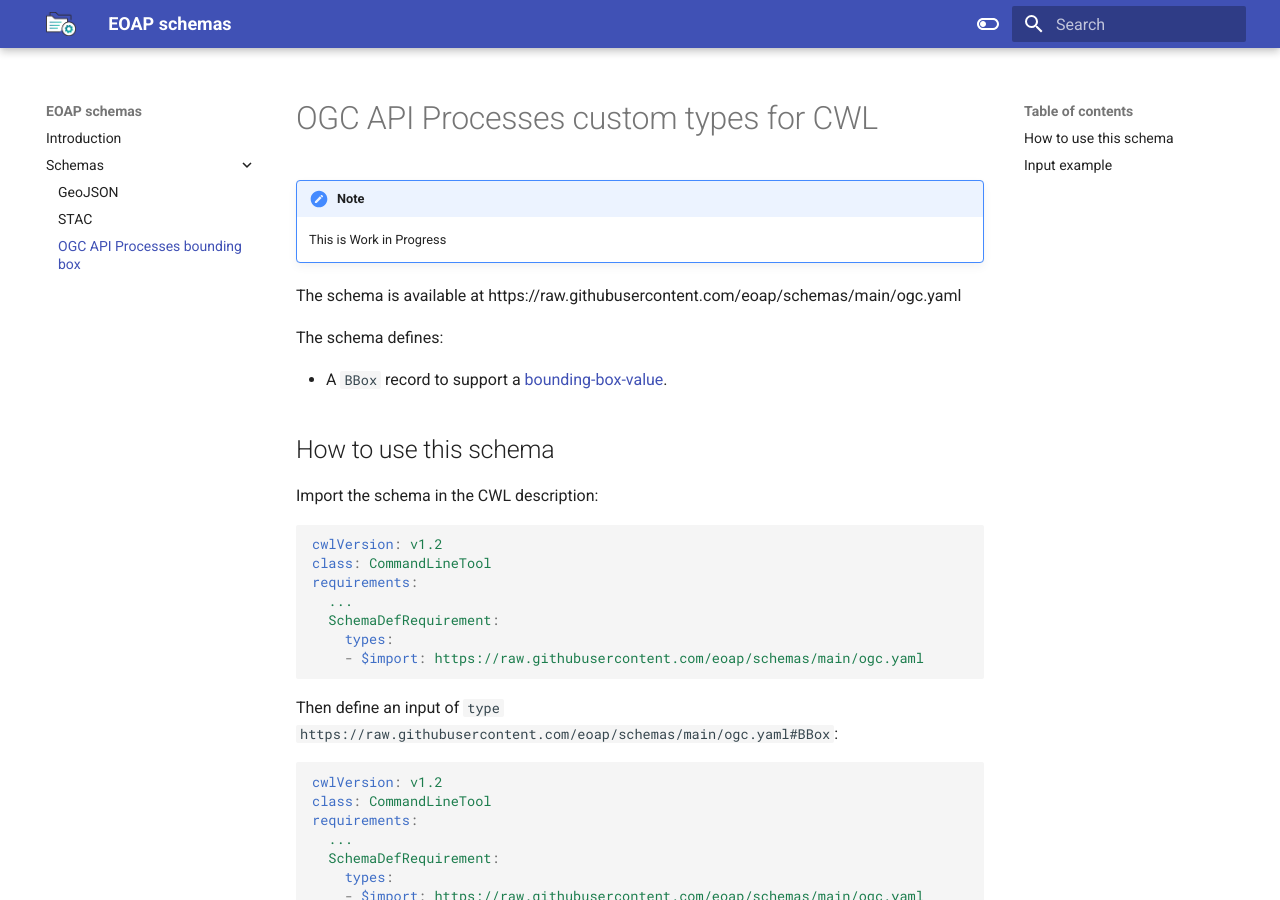
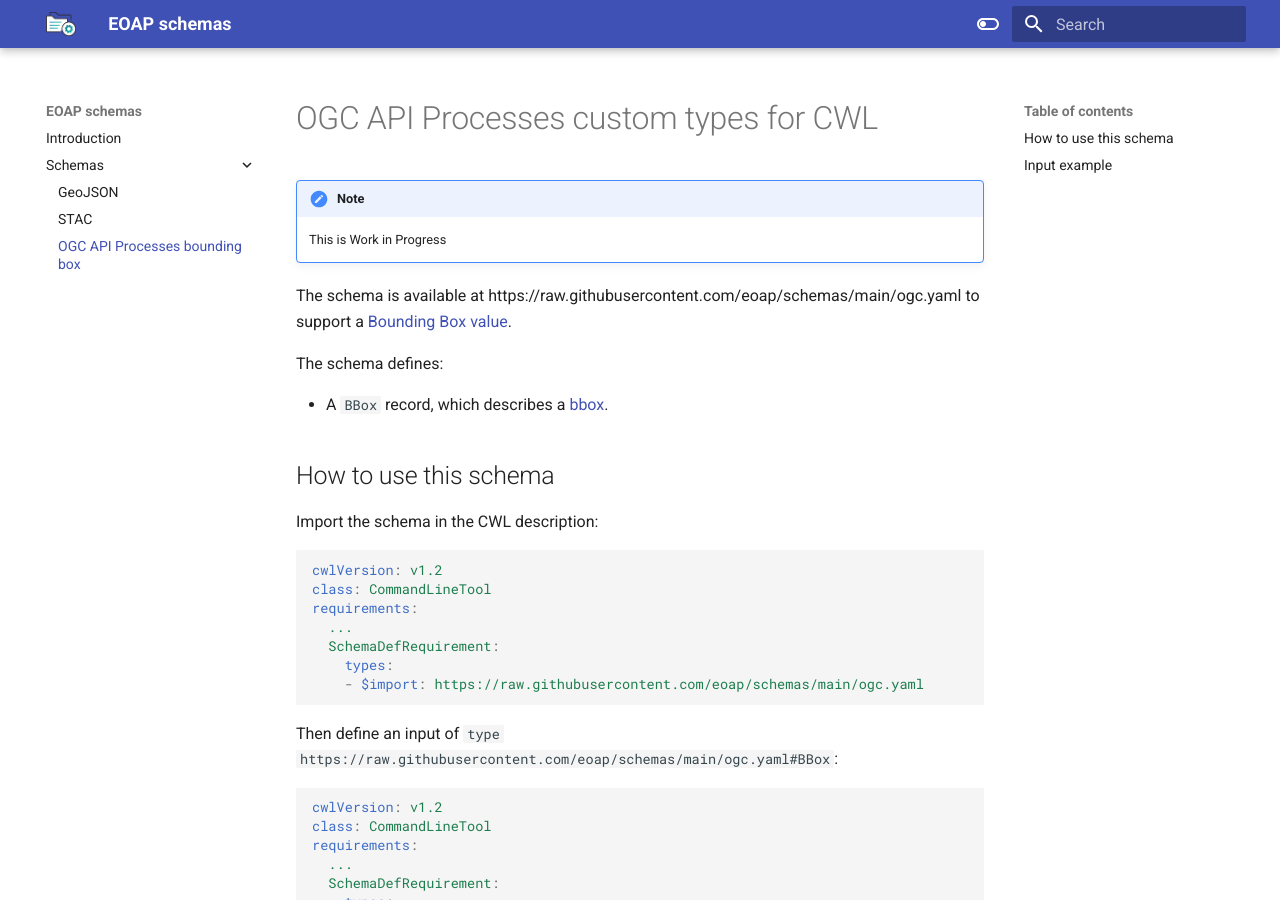
Before and after one commit to eoap/schemas, an MkDocs documentation site: the page built from docs/ogc.md, in a window 1280 px wide and 900 px high. Built offline with MkDocs 1.6.1 and Material for MkDocs 9.7.7, drawn with Linux system fonts in a browser that asks for light colours.

Commit message:
geat: added schema links

```diff
--- a/docs/ogc.md
+++ b/docs/ogc.md
@@ -4,11 +4,11 @@
 
     This is Work in Progress
 
-The schema is available at https://raw.githubusercontent.com/eoap/schemas/main/ogc.yaml
+The schema is available at https://raw.githubusercontent.com/eoap/schemas/main/ogc.yaml to support a [Bounding Box value](https://docs.ogc.org/is/18-062r2/18-062r2.html#bounding-box-value).
 
 The schema defines:
 
-- A `BBox` record to support a [bounding-box-value](https://docs.ogc.org/is/18-062r2/18-062r2.html#bounding-box-value).
+- A `BBox` record,  which describes a [bbox](https://github.com/opengeospatial/ogcapi-processes/blob/master/openapi/schemas/processes-core/bbox.yaml).
 
 ## How to use this schema
 
```
